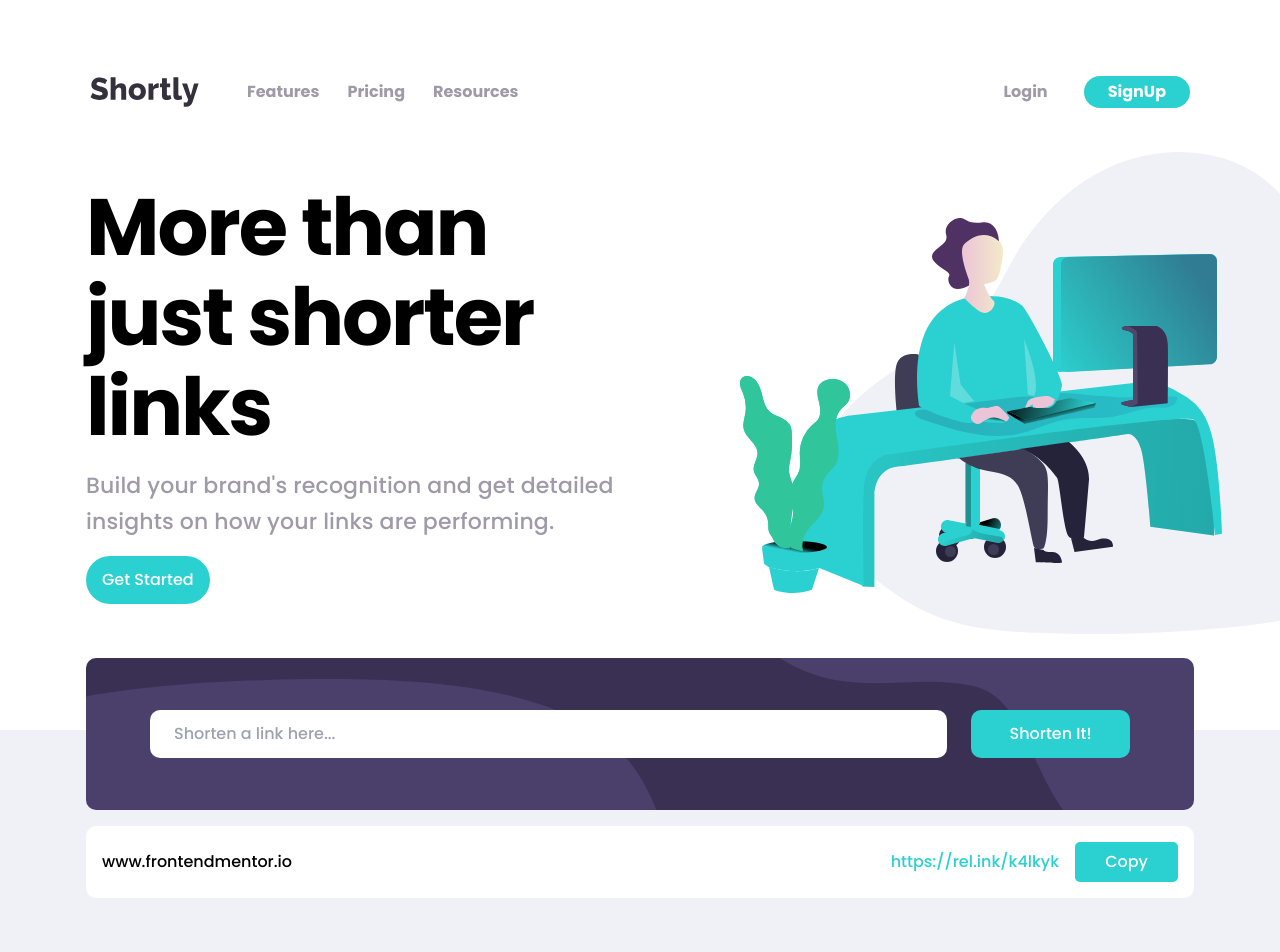
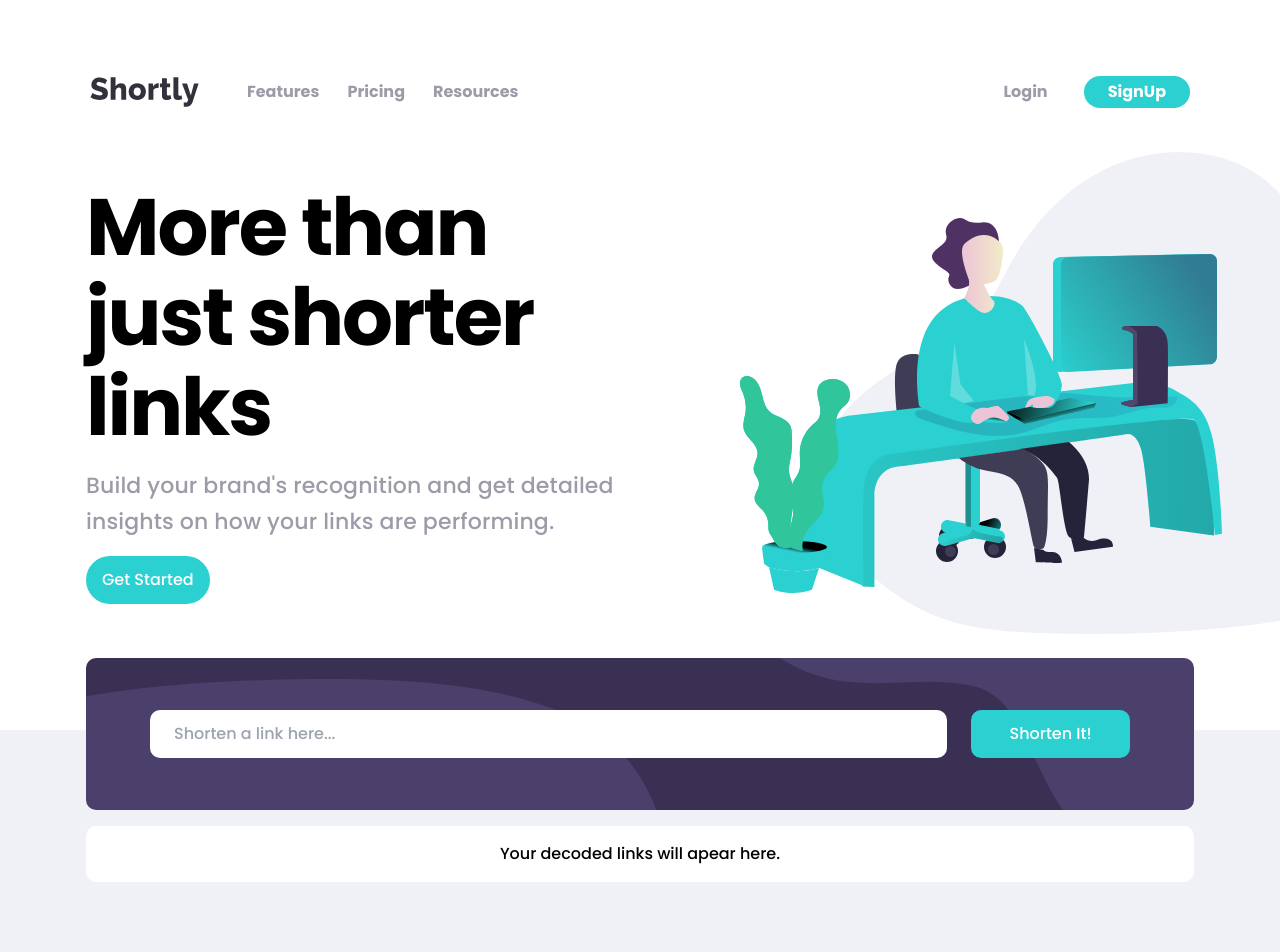
Before and after one commit to barnettet31/url-shortener-fem, a React (Create React App) app: page /#/ in a window 1280 px wide. Shown: the top 952 px of the page. Built offline with nearby package versions, Linux system fonts and the light colour scheme.

Commit message:
added component to handle no links provided

```diff
--- a/src/App.tsx
+++ b/src/App.tsx
@@ -9,7 +9,6 @@ import { Resources } from "./routes/resources/resources.route";
 function App() {
   const [isSignedIn, setIsSignedIn] = useState(false);
   return (
-
   <Routes>
     <Route element={<NavWrapper/>}>
       <Route  index={true} element={<Home isSignedIn={isSignedIn}/>}/>
--- a/src/components/copyItemList/copyItemList.component.tsx
+++ b/src/components/copyItemList/copyItemList.component.tsx
@@ -1,13 +1,16 @@
 import { CopyItem } from "../copyItem/copyItem.component";
 import { ICopyItemProps } from "../copyItem/copyItem.interface";
+import { NoLinks } from "./noLinks.component";
 interface IArrayOfCopyItems extends Array<ICopyItemProps> {}
 interface IListProps {
   items: IArrayOfCopyItems;
 }
+
+
 export const CopyItemList = ({ items }: IListProps) => {
   return (
     <div className="flex flex-col gap-4 mb-20 lg:mb-32">
-      {items.map((item) => {
+      {items.length > 0 ? items.map((item) => {
         return (
           <CopyItem
             key={item.originalLink + Math.random()}
@@ -15,7 +18,7 @@ export const CopyItemList = ({ items }: IListProps) => {
             shortenedLink={item.shortenedLink}
           />
         );
-      })}
+      }):<NoLinks/>}
     </div>
   );
 };
--- /dev/null
+++ b/src/components/copyItemList/noLinks.component.tsx
@@ -0,0 +1,6 @@
+export const  NoLinks = ()=>{
+    return(
+      <div className="flex flex-col justify-between px-4 bg-white lg:flex-row rounded-[10px] gap-4 py-4 flex-start lg:items-center">
+  <h3 className="mx-auto">Your decoded links will apear here.</h3></div>
+    )
+  }
--- a/src/routes/home/home.route.tsx
+++ b/src/routes/home/home.route.tsx
@@ -1,3 +1,4 @@
+import { useState } from "react";
 import { BoostLinks } from "../../components/boostLinks/boostLinks.component";
 import { CopyItemList } from "../../components/copyItemList/copyItemList.component";
 import { GetStarted } from "../../components/getStarted/getStarted.component";
@@ -9,6 +10,7 @@ interface IHomeProps {
 }
 export const Home = ({ isSignedIn }: IHomeProps) => {
   const handleSubmit = (link: string) => alert(link);
+  const [items, setItems] = useState([]);
   return (
     <>
       <main>
@@ -24,12 +26,7 @@ export const Home = ({ isSignedIn }: IHomeProps) => {
         >
           <div className="mx-auto max-w-[1108px]">
             <CopyItemList
-              items={[
-                {
-                  originalLink: "www.frontendmentor.io",
-                  shortenedLink: "https://rel.ink/k4lkyk",
-                },
-              ]}
+              items={items}
             />
             <StatisticsSection />
           </div>
```
